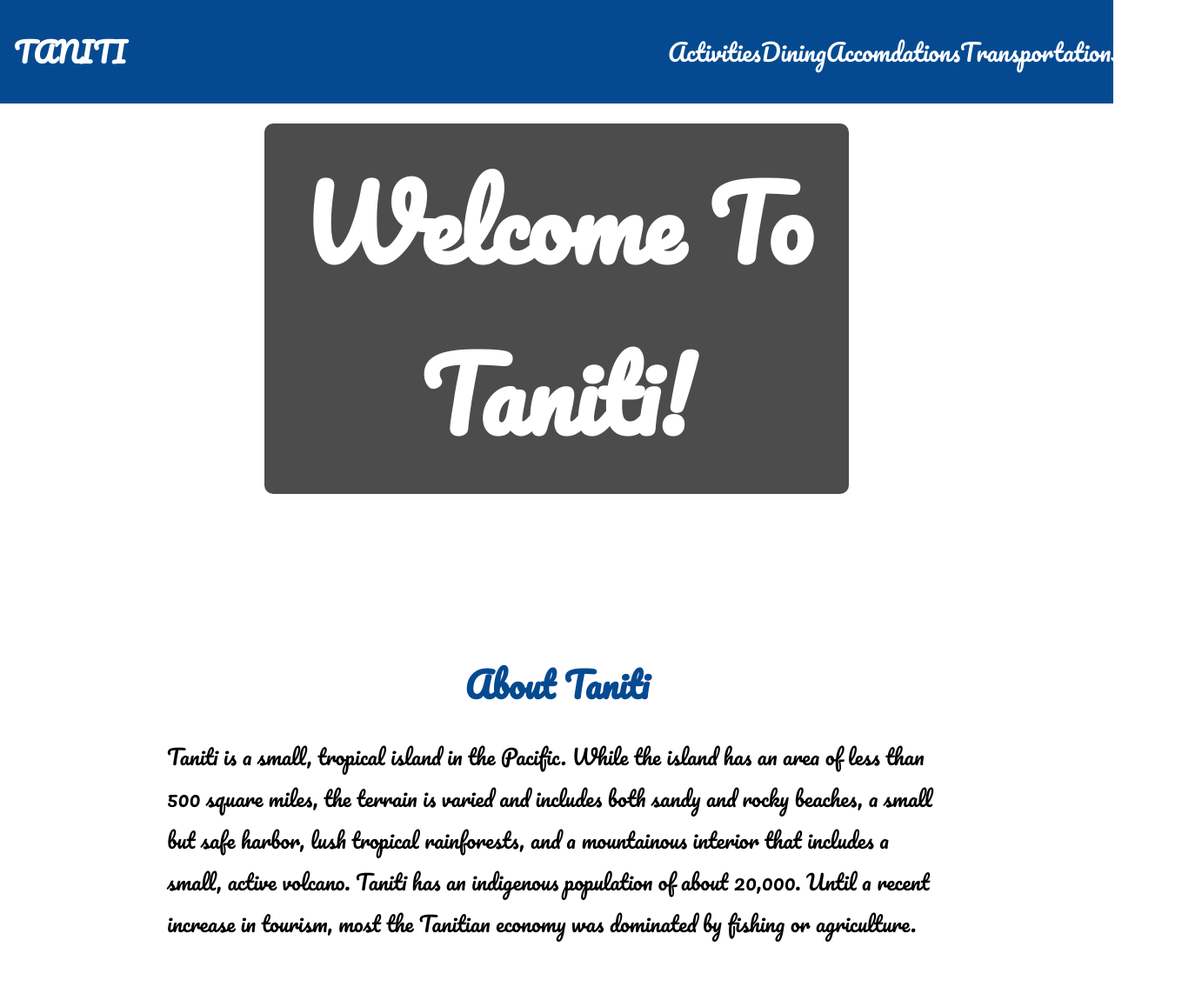
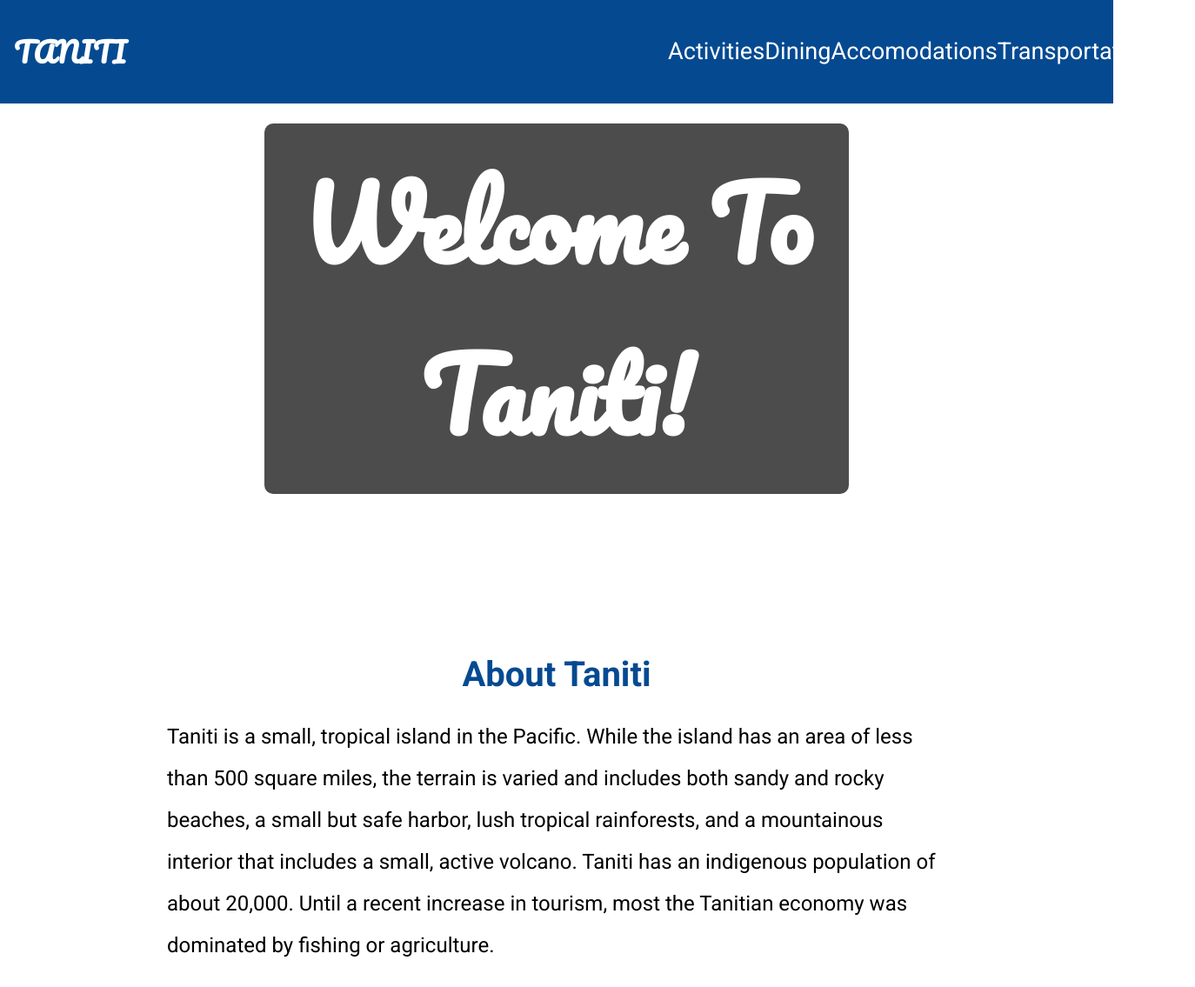
Before and after one commit to garysmith1933/Taniti, a plain HTML site: page index.html in a window 1280 px wide. Shown: the whole page at 87% size, 1374 px wide, since content can reach past the window. Before the commit the page ends 1110 px from the top, so only its background shows below. Drawn offline with Linux system fonts and the light colour scheme.

Commit message:
added unique font for logo and image texts, adjusted spelling of accomodations on other pages

```diff
--- a/index.html
+++ b/index.html
@@ -13,7 +13,7 @@
     <nav>
       <a href="activities.html">Activities</a>
       <a href="dining.html">Dining</a>
-      <a href="accomodations.html">Accomdations</a>
+      <a href="accomodations.html">Accomodations</a>
       <a href="transportation.html">Transportation</a>
       <a href="faq.html">FAQ</a>
     </nav>
--- a/styles.css
+++ b/styles.css
@@ -1,6 +1,5 @@
 body {
   font-family: 'Roboto', sans-serif;
-  font-family: 'Pacifico', cursive;
   margin: 0 auto;
 }
 
@@ -31,7 +30,7 @@ a {
   text-decoration: none;
 }
 
-a:hover {
+a:hover, #logo:hover {
   color:#ffd25a;
 }
 
@@ -55,6 +54,7 @@ a:hover {
   border-radius: 10px;
   width:50%;
   padding: 1rem;
+  font-family: 'Pacifico', cursive;
 }
 
 h1 {
@@ -68,13 +68,16 @@ h1 {
   align-items: center;
 }
 
-#about-header {
+h1 {
   margin-bottom: 0;
   font-size: 2.5rem;
 }
 
 #about-text {
   width: 70%;
+}
+
+p {
   line-height: 3rem;
   font-size: 1.5rem
 }
```
Also changed, not shown: activities.html (+1 -1 lines).
